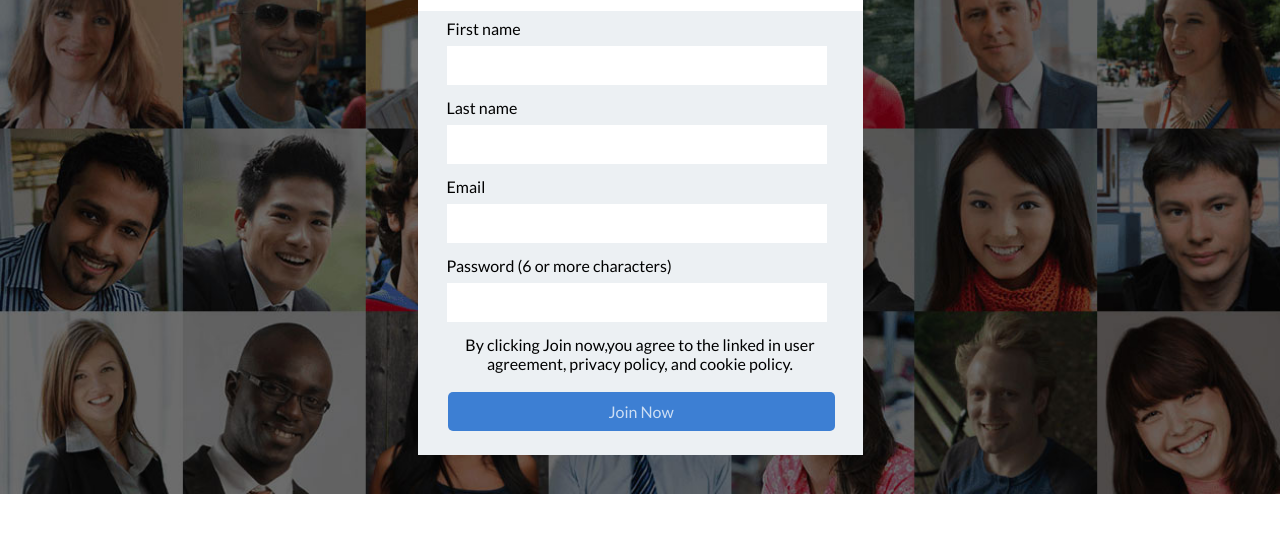
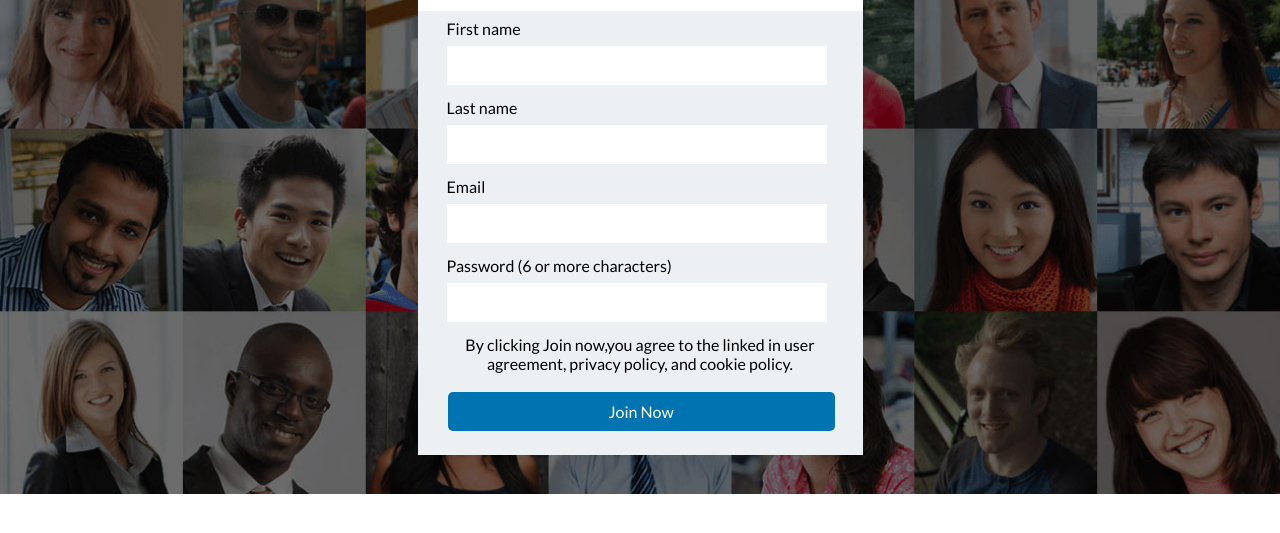
Before and after one commit to asifaumi/assignment_LinkedIn, a plain HTML site: page index.html in a window 1280 px wide. In both pictures the pointer is over the link "Join Now". Shown: the part 237-770 px from the top of the page. Drawn offline with Linux system fonts and the light colour scheme.

Commit message:
Update style.css

```diff
--- a/css/style.css
+++ b/css/style.css
@@ -109,3 +109,7 @@ body{
     width: 87%;
     margin: 70px 30px;
 }
+.sign-upform a:hover{
+    background-color: #0073b1;
+    color: #fff;
+}
```
